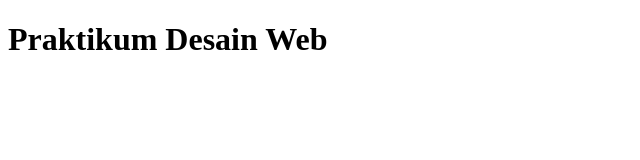
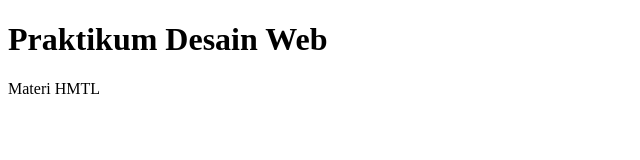
Before and after one commit to mjsyam/desainweb, a plain HTML site: page index.html in a window 1280 px wide. Shown: the whole page, without its empty margins (0-640 px from the left). Drawn offline with Linux system fonts and the light colour scheme.

Commit message:
Commit ke dua

```diff
--- a/index.html
+++ b/index.html
@@ -8,5 +8,7 @@
 </head>
 <body>
     <h1>Praktikum Desain Web</h1>
+
+    <p>Materi HMTL</p>
 </body>
 </html>
```
